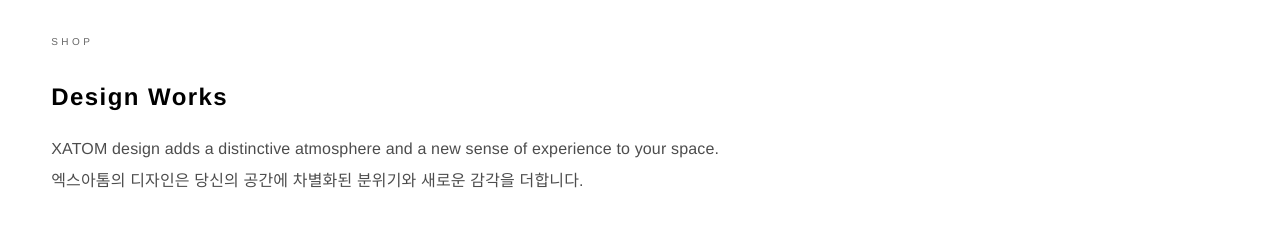
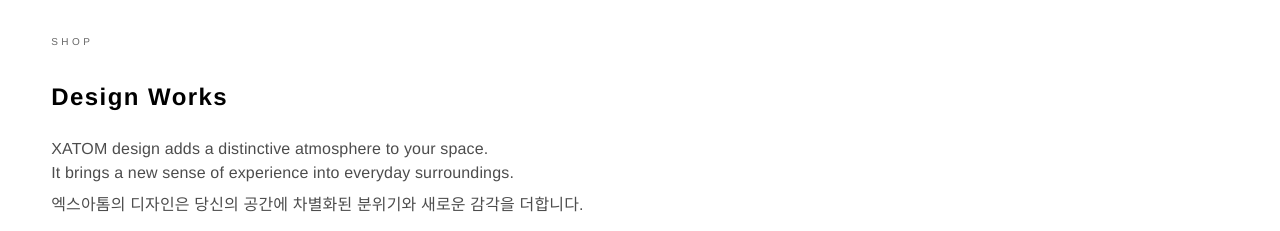
Before and after one commit to xatom-space/xatom, a Next.js app: page /home in a window 1280 px wide. Shown: the part 2440-2671 px from the top of the page. Built offline with nearby package versions, Linux system fonts and the light colour scheme.

Commit message:
Split shop intro English copy

```diff
--- a/app/home/page.tsx
+++ b/app/home/page.tsx
@@ -389,7 +389,10 @@ xatom은 새로운 차원을 디자인합니다.`;
         <div className="mt-8 max-w-4xl md:max-w-7xl">
           <h2 className="text-xl font-semibold tracking-[0.06em] text-black md:text-2xl">Design Works</h2>
           <div className="mt-6 max-w-4xl space-y-2 text-justify text-sm font-light leading-relaxed text-black/70 [hyphens:auto] [text-align-last:left] md:text-base">
-            <p lang="en">XATOM design adds a distinctive atmosphere and a new sense of experience to your space.</p>
+            <p lang="en">
+              XATOM design adds a distinctive atmosphere to your space.<br />
+              It brings a new sense of experience into everyday surroundings.
+            </p>
             <p>엑스아톰의 디자인은 당신의 공간에 차별화된 분위기와 새로운 감각을 더합니다.</p>
           </div>
         </div>
```
